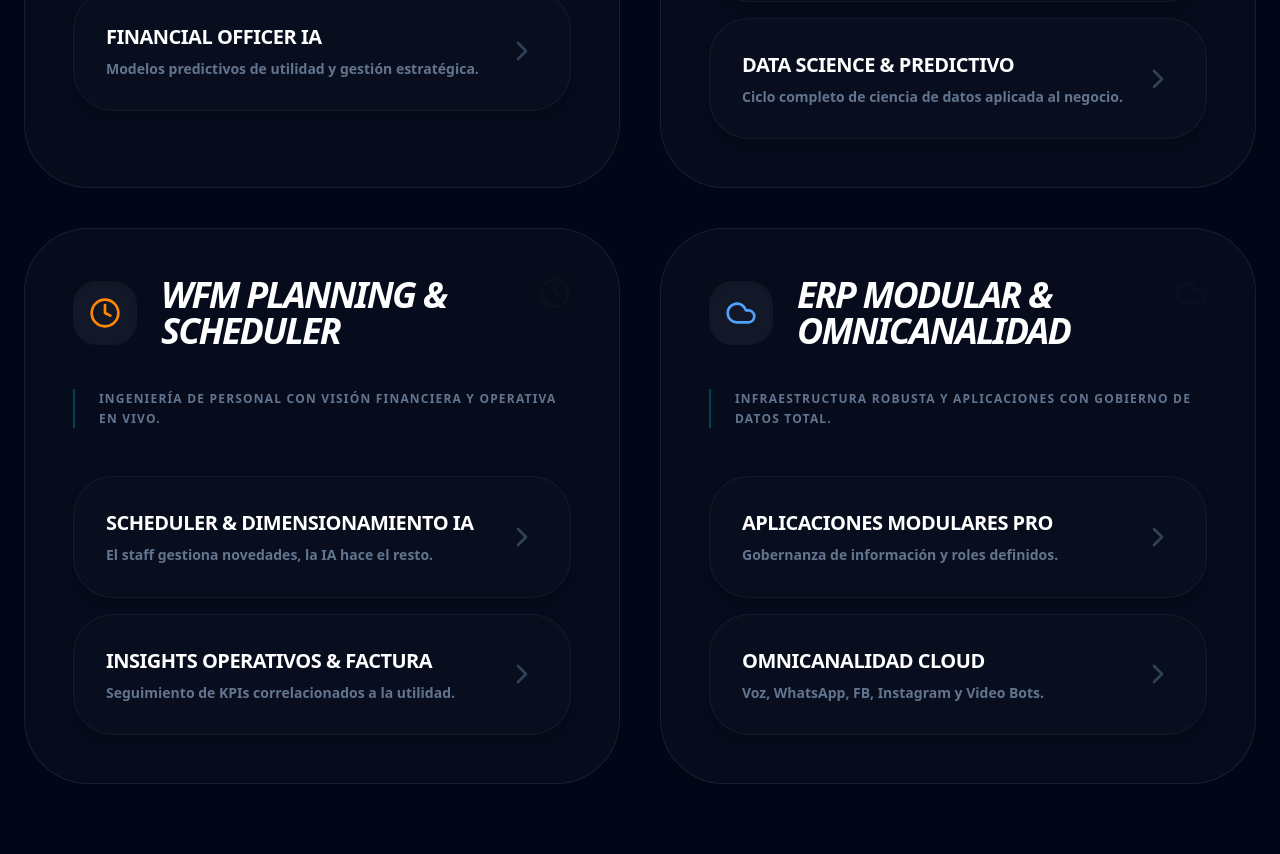
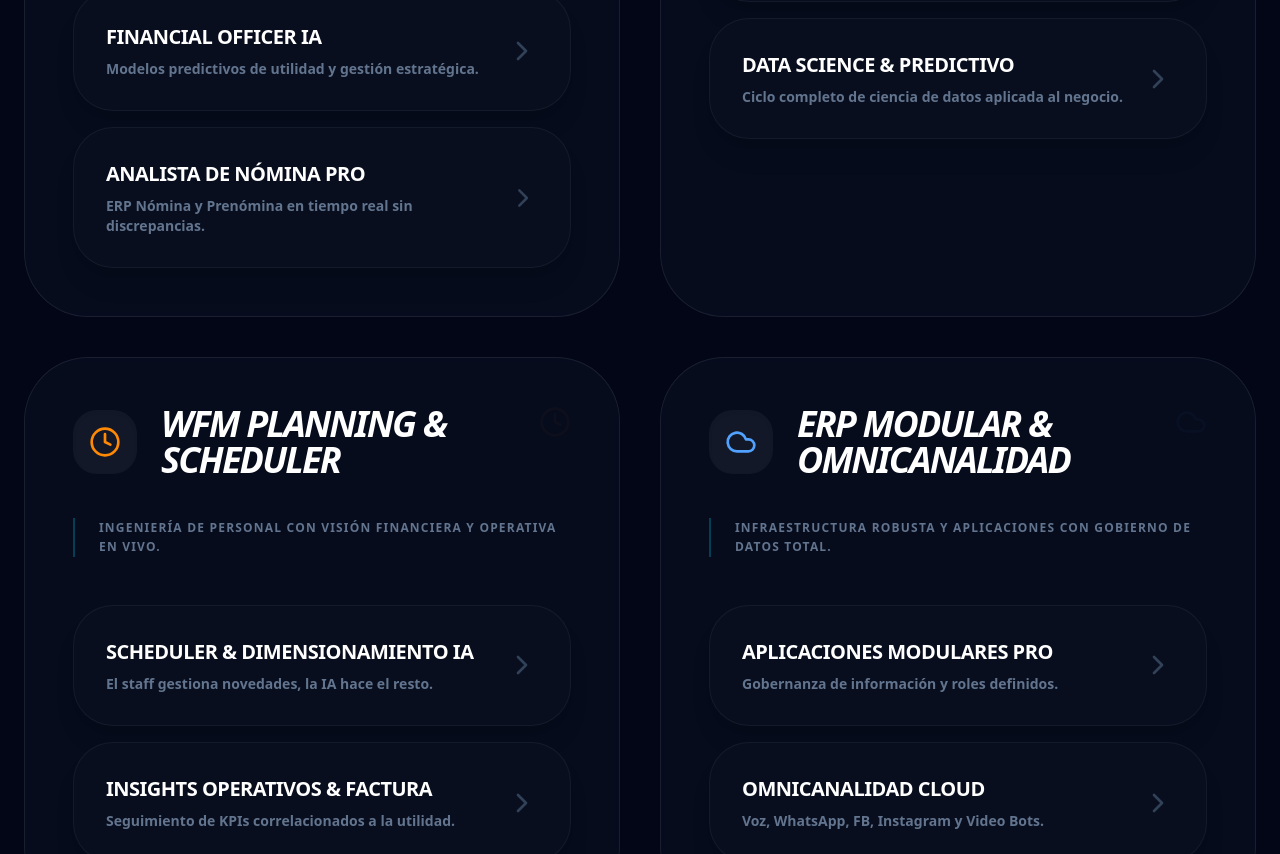
Before and after one commit to ju4nt/antigravity, a Next.js app in the folder 01_paginas/landing_page_b2b/: page / in a window 1280 px wide. Shown: the part 1680-2534 px from the top of the page. Built offline with nearby package versions, Linux system fonts and the light colour scheme.

Commit message:
feat: add Analista de Nómina and align with MEMORIA_TECNICA.md

```diff
--- a/01_paginas/landing_page_b2b/app/page.tsx
+++ b/01_paginas/landing_page_b2b/app/page.tsx
@@ -67,6 +67,11 @@ export default function Home() {
           title: "Financial Officer IA",
           desc: "Modelos predictivos de utilidad y gestión estratégica.",
           skills: ["Tendencias Early Warning con ML", "Recálculo automático de KPIs financieros", "Alertas de impacto en indicadores de factura", "Estrategias de optimización de rentabilidad"]
+        },
+        {
+          title: "Analista de Nómina Pro",
+          desc: "ERP Nómina y Prenómina en tiempo real sin discrepancias.",
+          skills: ["Liquidación automática de nómina", "Gestión de novedades de pago 24/7", "Integración con ERPs contables", "Seguimiento de costos laborales en vivo"]
         }
       ]
     },
@@ -293,7 +298,7 @@ export default function Home() {
              <iframe
               className="w-full h-full"
               src="https://www.youtube.com/embed/dQw4w9WgXcQ"
-              title="Colconexus Center Video"
+              title="Colconexus Tech Hub - Video Presidencial"
               allowFullScreen
             />
           </div>
```
